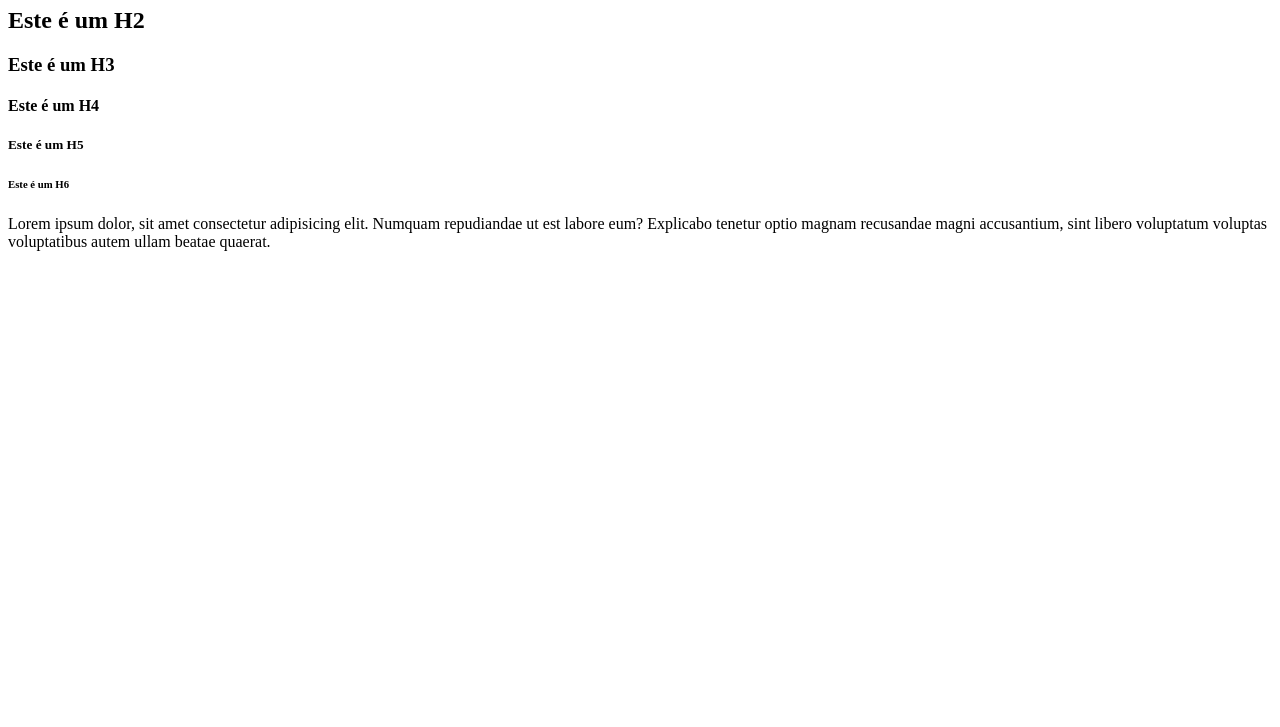
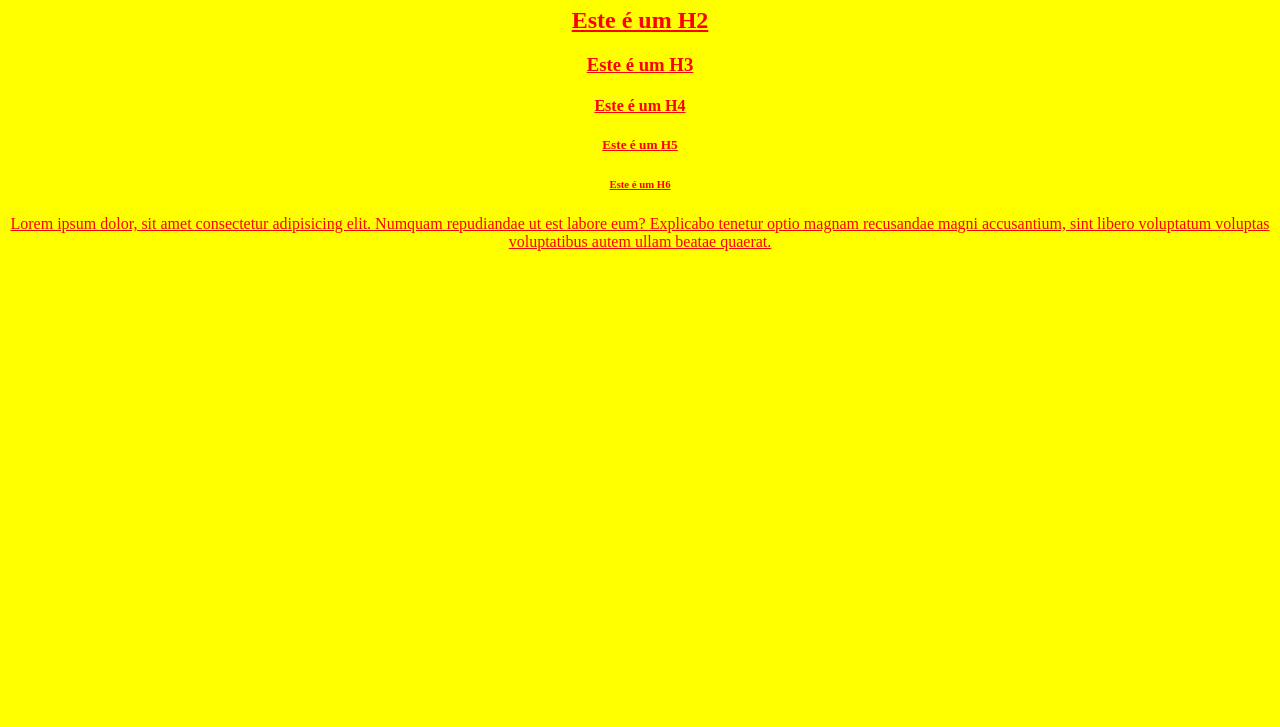
Before and after one commit to alex231098/teste-alpha, a plain HTML site: page Site teste/index.html in a window 1280 px wide. Shown: the part 73-800 px from the top of the page. Drawn offline with Linux system fonts and the light colour scheme.

Commit message:
brinquei

```diff
--- a/Site teste/index.html
+++ b/Site teste/index.html
@@ -3,6 +3,7 @@
 <head>
     <meta charset="UTF-8">
     <meta name="viewport" content="width=device-width, initial-scale=1.0">
+    <link rel="stylesheet" href="style.css">
     <title>O meu primeiro site</title>
 </head>
 <body>
--- /dev/null
+++ b/Site teste/style.css
@@ -0,0 +1,6 @@
+body{
+    background-color:yellow;
+    text-align: center;
+    text-decoration: underline;
+    color: red;
+}
```
